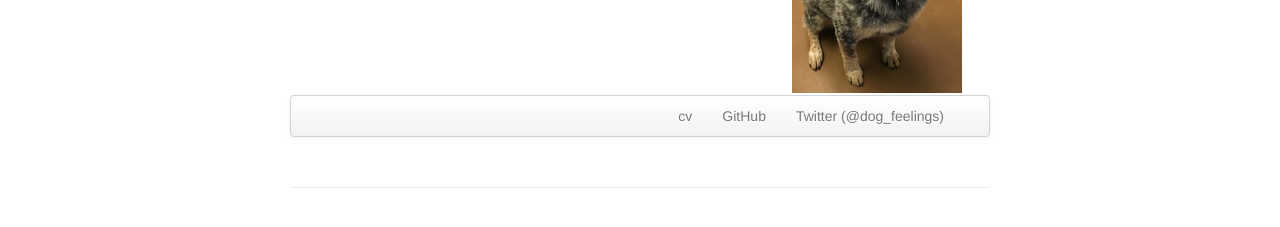
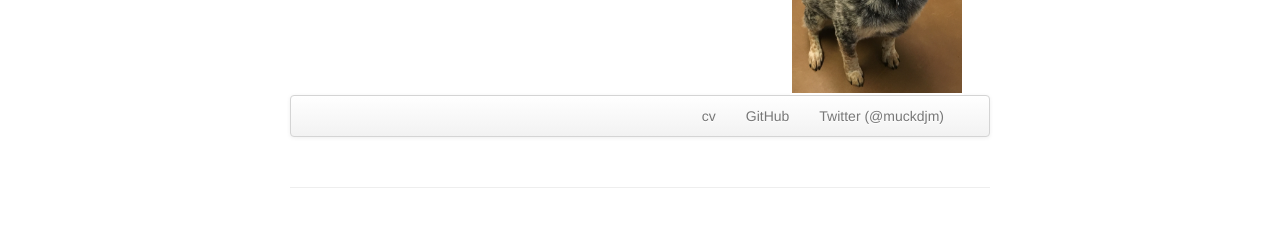
Before and after one commit to dmuck/dmuck.github.io, a Jekyll site: the page built from index.md, in a window 1280 px wide. Shown: the part 409-636 px from the top of the page. Built offline with Jekyll 4.4.1, drawn with Linux system fonts in a browser that asks for light colours.

Commit message:
Update index.md

```diff
--- a/index.md
+++ b/index.md
@@ -35,7 +35,7 @@ Dan Muck is a PhD student in Political Science at Indiana University Bloomington
       <ul class="nav">
           <li><a href="{{ BASE_PATH }}/assets/CV.pdf">cv</a></li>
           <li><a href="https://github.com/dmuck">GitHub</a></li>
-          <li><a href="https://twitter.com/muckdjm">Twitter (@dog_feelings)</a></li>
+          <li><a href="https://twitter.com/muckdjm">Twitter (@muckdjm)</a></li>
       </ul>
   </div>
 </div>
```
